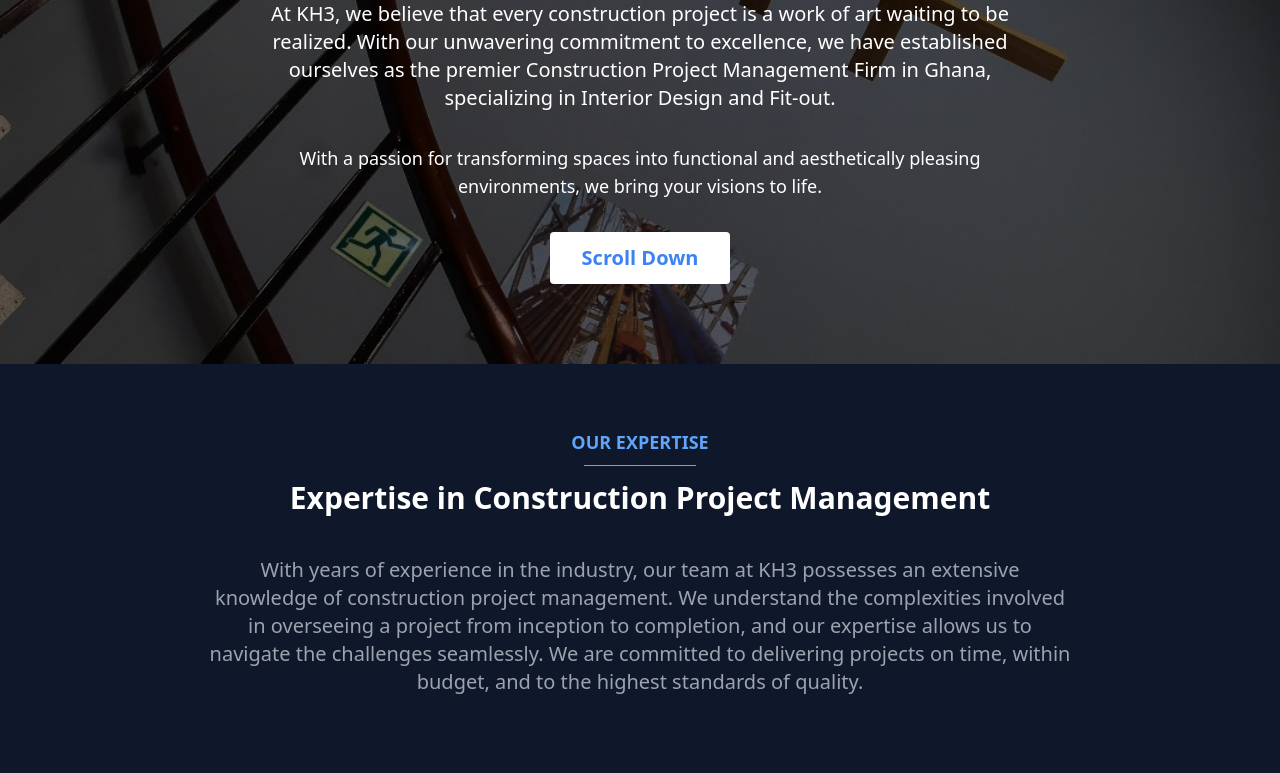
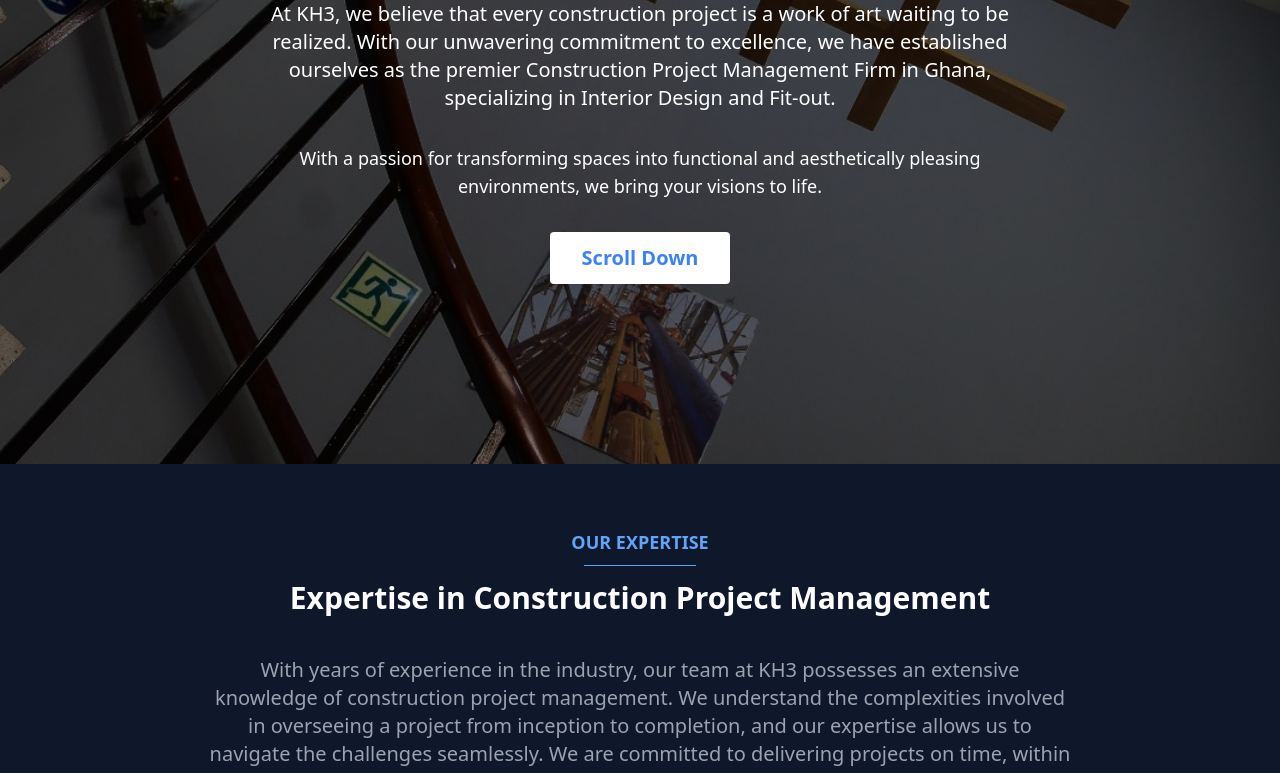
Before and after one commit to davisasa/RazorKH3, a plain HTML site: page about.html in a window 1280 px wide. Shown: the part 336-1109 px from the top of the page. Drawn offline with nearby package versions, Linux system fonts and the light colour scheme.

Commit message:
update about

```diff
--- a/about.html
+++ b/about.html
@@ -10,7 +10,7 @@
 
 <body class="bg-gray-100 text-gray-800 font-sans">
     <!-- Header Section -->
-    <header class="relative bg-cover bg-center-top min-h-[700px] pb-10;" style="background-image: url('Images/stairs.jpeg'); background-size: cover; background-position: center center; background-repeat: no-repeat;">
+    <header class="relative bg-cover bg-center-top min-h-[800px] pb-10;" style="background-image: url('Images/stairs.jpeg'); background-size: cover; background-position: center center; background-repeat: no-repeat;">
         <div class="absolute inset-0 bg-black bg-opacity-50"></div>
         <div class="container mx-auto relative z-10">
             <!-- Navigation -->
```
